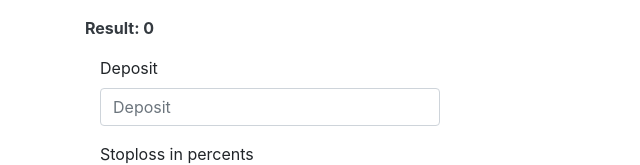
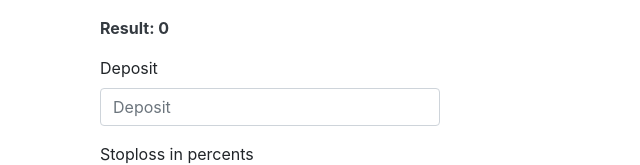
Before and after one commit to ArtemMarkevych1/leverage-calculator, an Angular app: page / in a window 1280 px wide. Shown: the top 165 px of the page, without its empty margins (0-640 px from the left). Built offline with nearby package versions, Linux system fonts and the light colour scheme.

Commit message:
Set result into vertical block.

```diff
--- a/src/app/app.component.html
+++ b/src/app/app.component.html
@@ -1,7 +1,6 @@
   <div class="container page mt-3">
-    <p class="text-dark font-weight-bold">Result: {{moneyInDeal}}</p>
+    <p class="text-dark font-weight-bold col-md-4" >Result: {{moneyInDeal}}</p>
     <form [formGroup]="investForm" (ngSubmit)="onSubmit()">
-<!--      <div class="row">-->
         <div class="col-md-4">
           <div class="form-group">
             <label for="deposit">Deposit</label>
```
